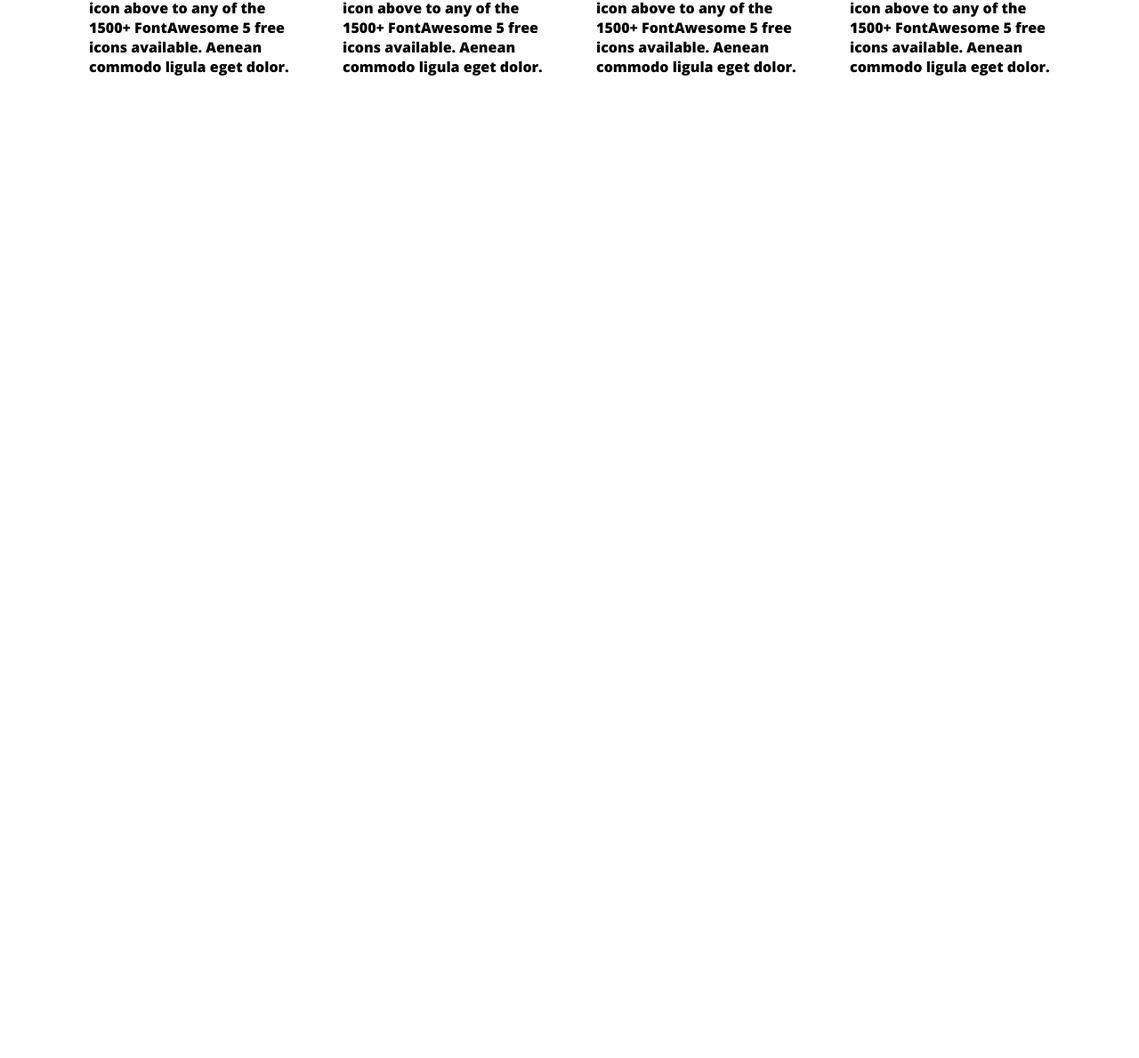
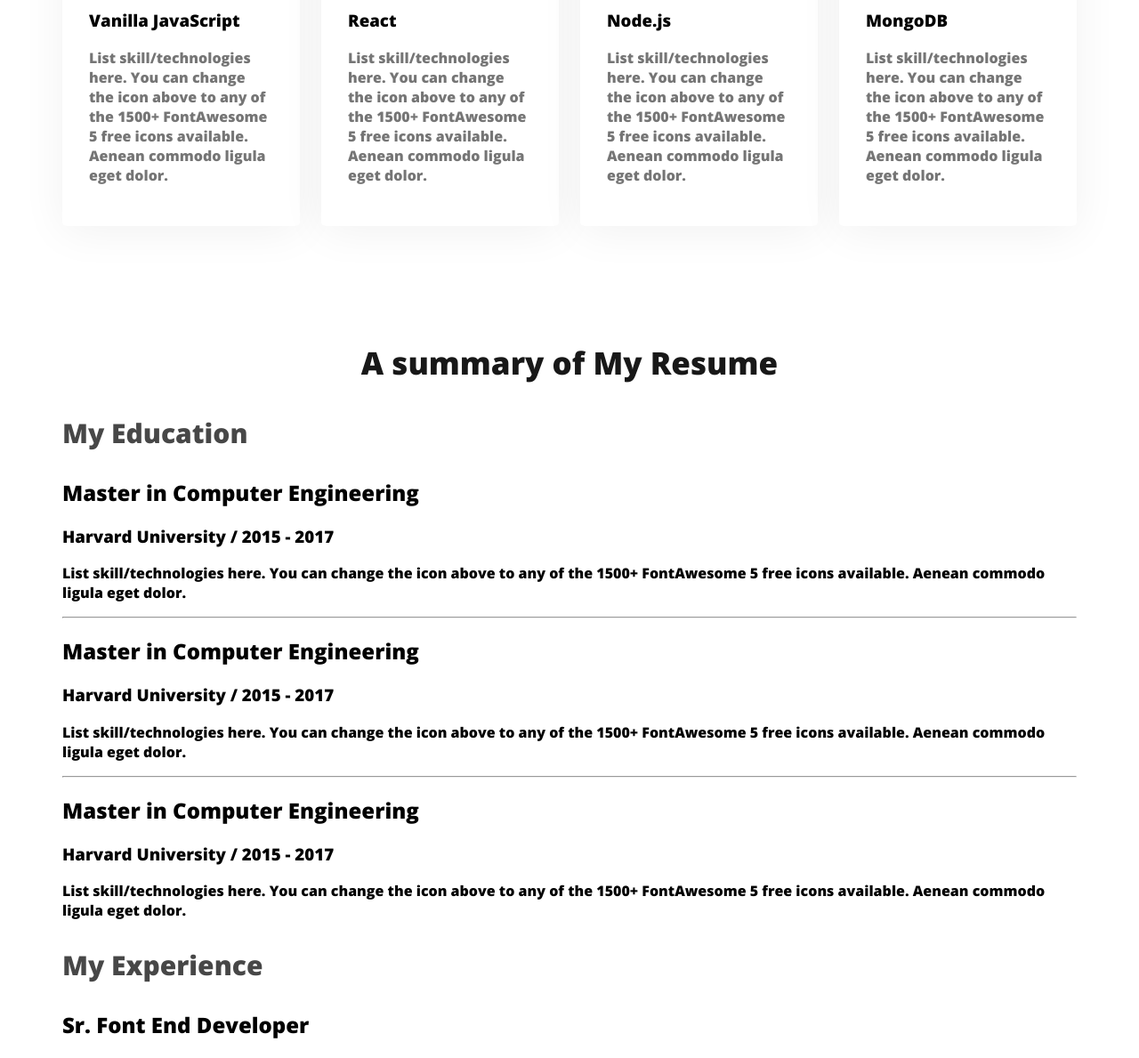
Before and after one commit to fahimrahman701/Webdeveloper-portfolio, a plain HTML site: page index.html in a window 1280 px wide. Shown: the part 2306-3495 px from the top of the page at 89% size. Before the commit the page ends 2446 px from the top, so only its background shows below. Drawn offline with nearby package versions, Linux system fonts and the light colour scheme.

Commit message:
resume content added

```diff
--- a/index.html
+++ b/index.html
@@ -1,5 +1,6 @@
 <!DOCTYPE html>
 <html lang="en">
+
 <head>
     <meta charset="UTF-8">
     <meta name="viewport" content="width=device-width, initial-scale=1.0">
@@ -10,10 +11,11 @@
 
     <link rel="stylesheet" href="styles/portfolio.css">
 </head>
+
 <body>
     <header class="header">
         <nav>
-            <h3 class ="nav-title">
+            <h3 class="nav-title">
                 Ma<span class="text-primary">r</span>y
             </h3>
 
@@ -29,7 +31,8 @@
                     Hi, I am
                 </h3>
                 <h1 class="banner-title">Mary Hardy</h1>
-                <p class="banner-description">Shot what able cold new see hold.Friendly as an betrayed formerly he. Morning because as to society behaved moments.</p>
+                <p class="banner-description">Shot what able cold new see hold.Friendly as an betrayed formerly he.
+                    Morning because as to society behaved moments.</p>
                 <button class="btn-primary">Download CV</button>
                 <button class="btn-primary">Contact</button>
             </div>
@@ -41,7 +44,10 @@
     <main>
         <section class="about">
             <h3 class="section-title"> About Me</h3>
-            <p class="section-description">I, m a designer & developer with a passion for web design. I enjoy developing simple, clean and slick websites that provide real value to the end user. Thousands of clients have procured exceptional resulfs while working with me. Delivering work within time and budget which meets clients requirements in our mata.</p>
+            <p class="section-description">I, m a designer & developer with a passion for web design. I enjoy developing
+                simple, clean and slick websites that provide real value to the end user. Thousands of clients have
+                procured exceptional resulfs while working with me. Delivering work within time and budget which meets
+                clients requirements in our mata.</p>
             <div class="about-info-container">
                 <!-- .about-info*4>h4.info-title+p.info-description -->
                 <div class="about-info">
@@ -66,7 +72,9 @@
         <!-- What i do section start-->
         <section class="What-i-do-section">
             <h3 class="section-m">What I do</h3>
-            <p class="section-description">I have more than 10 years experience building software for clients all over the world. Below is a quick overview of my main technical skill sets and technologies i use. Want to find out more about my experience? Check out my online resume and project portfolio.</p>
+            <p class="section-description">I have more than 10 years experience building software for clients all over
+                the world. Below is a quick overview of my main technical skill sets and technologies i use. Want to
+                find out more about my experience? Check out my online resume and project portfolio.</p>
         </section>
         <section>
             <div class="skills-container">
@@ -74,22 +82,98 @@
                 <div class="skill">
                     <img src="images/icons/js.png" alt="">
                     <h3 class="skill-title">Vanilla JavaScript</h3>
-                    <p class="skill-description">List skill/technologies here. You can change the icon above to any of the 1500+ FontAwesome 5 free icons available. Aenean commodo ligula eget dolor.</p>
+                    <p class="skill-description">List skill/technologies here. You can change the icon above to any of
+                        the 1500+ FontAwesome 5 free icons available. Aenean commodo ligula eget dolor.</p>
                 </div>
                 <div class="skill">
                     <img src="images/icons/react.png" alt="">
                     <h3 class="skill-title">React</h3>
-                    <p class="skill-description">List skill/technologies here. You can change the icon above to any of the 1500+ FontAwesome 5 free icons available. Aenean commodo ligula eget dolor.</p>
+                    <p class="skill-description">List skill/technologies here. You can change the icon above to any of
+                        the 1500+ FontAwesome 5 free icons available. Aenean commodo ligula eget dolor.</p>
                 </div>
                 <div class="skill">
                     <img src="images/icons/nodejs.png" alt="">
                     <h3 class="skill-title">Node.js</h3>
-                    <p class="skill-description">List skill/technologies here. You can change the icon above to any of the 1500+ FontAwesome 5 free icons available. Aenean commodo ligula eget dolor.</p>
+                    <p class="skill-description">List skill/technologies here. You can change the icon above to any of
+                        the 1500+ FontAwesome 5 free icons available. Aenean commodo ligula eget dolor.</p>
                 </div>
                 <div class="skill">
                     <img src="images/icons/mongo.png" alt="">
                     <h3 class="skill-title">MongoDB</h3>
-                    <p class="skill-description">List skill/technologies here. You can change the icon above to any of the 1500+ FontAwesome 5 free icons available. Aenean commodo ligula eget dolor.</p>
+                    <p class="skill-description">List skill/technologies here. You can change the icon above to any of
+                        the 1500+ FontAwesome 5 free icons available. Aenean commodo ligula eget dolor.</p>
+                </div>
+            </div>
+        </section>
+
+        <!-- Resume Section -->
+        <section>
+            <h3 class="section-title">
+                A summary of My Resume
+            </h3>
+
+            <div class="resume-container">
+                <!-- .resume-column*2>h3.resume-column-title -->
+                <div class="resume-column">
+                    <h3 class="resume-column-title">My Education</h3>
+
+                    <div class="resume-item">
+                        <!-- h2.resume-item-title+h3.resume-item-institute+p.resume-item-description -->
+                        <h2 class="resume-item-title">Master in Computer Engineering</h2>
+                        <h3 class="resume-item-institute">Harvard University / 2015 - 2017</h3>
+                        <p class="resume-item-description">List skill/technologies here. You can change the icon above
+                            to any of the 1500+ FontAwesome 5 free icons available. Aenean commodo ligula eget dolor.
+                        </p>
+                    </div>
+                </div>
+                <hr>
+                    <div class="resume-item">
+                        <!-- h2.resume-item-title+h3.resume-item-institute+p.resume-item-description -->
+                        <h2 class="resume-item-title">Master in Computer Engineering</h2>
+                        <h3 class="resume-item-institute">Harvard University / 2015 - 2017</h3>
+                        <p class="resume-item-description">List skill/technologies here. You can change the icon above
+                            to any of the 1500+ FontAwesome 5 free icons available. Aenean commodo ligula eget dolor.
+                        </p>
+                    </div>
+                </div>
+                <hr>
+                    <div class="resume-item">
+                        <!-- h2.resume-item-title+h3.resume-item-institute+p.resume-item-description -->
+                        <h2 class="resume-item-title">Master in Computer Engineering</h2>
+                        <h3 class="resume-item-institute">Harvard University / 2015 - 2017</h3>
+                        <p class="resume-item-description">List skill/technologies here. You can change the icon above
+                            to any of the 1500+ FontAwesome 5 free icons available. Aenean commodo ligula eget dolor.
+                        </p>
+                    </div>
+                </div>
+
+
+                <div class="resume-column">
+                    <h3 class="resume-column-title">My Experience</h3>
+
+                    <div class="resume-item">
+                        <h2 class="resume-item-title">Sr. Font End Developer</h2>
+                        <h3 class="resume-item-institute">Apple Inc / 2020 - Current</h3>
+                        <p class="resume-item-description">List skill/technologies here. You can change the icon above
+                            to any of the 1500+ FontAwesome 5 free icons available. Aenean commodo ligula eget dolor.
+                        </p>
+                    </div>
+                    <hr>
+                    <div class="resume-item">
+                        <h2 class="resume-item-title">Sr. Font End Developer</h2>
+                        <h3 class="resume-item-institute">Apple Inc / 2020 - Current</h3>
+                        <p class="resume-item-description">List skill/technologies here. You can change the icon above
+                            to any of the 1500+ FontAwesome 5 free icons available. Aenean commodo ligula eget dolor.
+                        </p>
+                    </div>
+                    <hr>
+                    <div class="resume-item">
+                        <h2 class="resume-item-title">Sr. Font End Developer</h2>
+                        <h3 class="resume-item-institute">Apple Inc / 2020 - Current</h3>
+                        <p class="resume-item-description">List skill/technologies here. You can change the icon above
+                            to any of the 1500+ FontAwesome 5 free icons available. Aenean commodo ligula eget dolor.
+                        </p>
+                    </div>
                 </div>
             </div>
         </section>
@@ -99,4 +183,5 @@
 
     </footer>
 </body>
+
 </html>
--- a/styles/portfolio.css
+++ b/styles/portfolio.css
@@ -109,39 +109,59 @@ nav a {
 }
 
 /* main section style */
-main{
+main {
     max-width: 1140px;
     margin: 0 auto;
 }
+
+main section {
+    margin-top: 130px;
+}
+
 /* About section style */
 .about {
     padding: 209px 157px 221px 156px;
     border-radius: 10px;
     background-color: #FFF8F3;
-    margin: 130px 0px;
 }
 
-.about-info-container{
+.about-info-container {
     display: flex;
     justify-content: space-around;
     text-align: center;
 }
 
 /* What i do section */
-.section-m{
+.section-m {
     text-align: center;
 }
-.section-description{
+
+.section-description {
+    color: #757575;
     text-align: center;
     margin: 0px 110px;
 }
+
 /* skills-container section */
-.skills-container{
+.skills-container {
     display: flex;
+    gap: 24px;
 }
 
-.skill{
+.skill {
     padding: 30px;
-    margin-top: 30px;
-    gap: 24px;
+    border-radius: 5px;
+    background: #FFF;
+    box-shadow: 0px 6px 50px 0px rgba(0, 0, 0, 0.06);
 }
+
+.skill-description {
+    color: #757575;
+}
+
+/* Resume Section styles */
+.resume-column-title {
+    color:#474747;
+    font-size: 30px;
+    font-weight: 700;
+}
```
